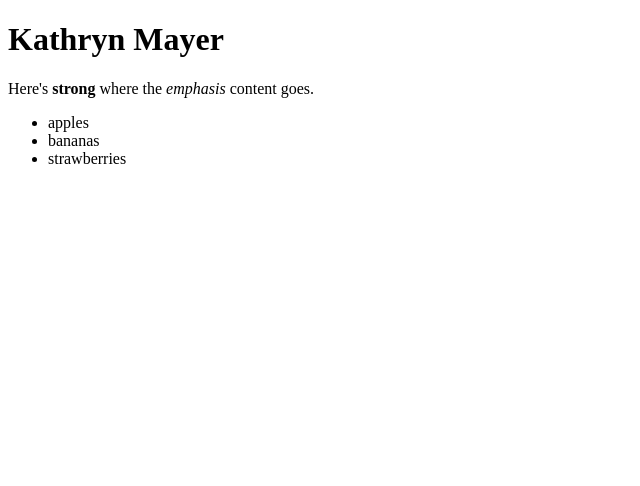
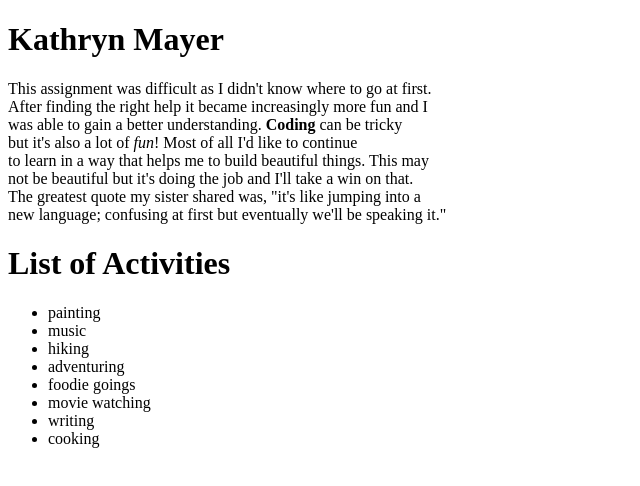
Before and after one commit to maykay92/wdd130, a plain HTML site: page index.html in a window 1280 px wide. Shown: the whole page, without its empty margins (0-640 px from the left). Drawn offline with Linux system fonts and the light colour scheme.

Commit message:
editted information

```diff
--- a/index.html
+++ b/index.html
@@ -9,11 +9,27 @@
 <main>
 <h1>Kathryn Mayer</h1>
 <p>
-    Here's <b>strong</b> where the <em>emphasis</em> content goes.
+    This assignment was difficult as I didn't know where to go at first. <br>
+    After finding the right help it became increasingly more fun and I <br>
+    was able to gain a better understanding. <b>Coding</b> can be tricky<br>
+    but it's also a lot of <em>fun</em>! Most of all I'd like to continue<br>
+    to learn in a way that helps me to build beautiful things. This may <br>
+    not be beautiful but it's doing the job and I'll take a win on that.<br>
+    The greatest quote my sister shared was, "it's like jumping into a <br>
+    new language; confusing at first but eventually we'll be speaking it."
+</p>
+
+<h1>List of Activities</h1>
+<p>
     <ul>
-        <li>apples</li>
-        <li>bananas</li>
-        <li>strawberries</li>
+        <li>painting</li>
+        <li>music</li>
+        <li>hiking</li>
+        <li>adventuring</li>
+        <li>foodie goings</li>
+        <li>movie watching</li>
+        <li>writing</li>
+        <li>cooking</li>
     </ul>
 </p>
 </main>
```
